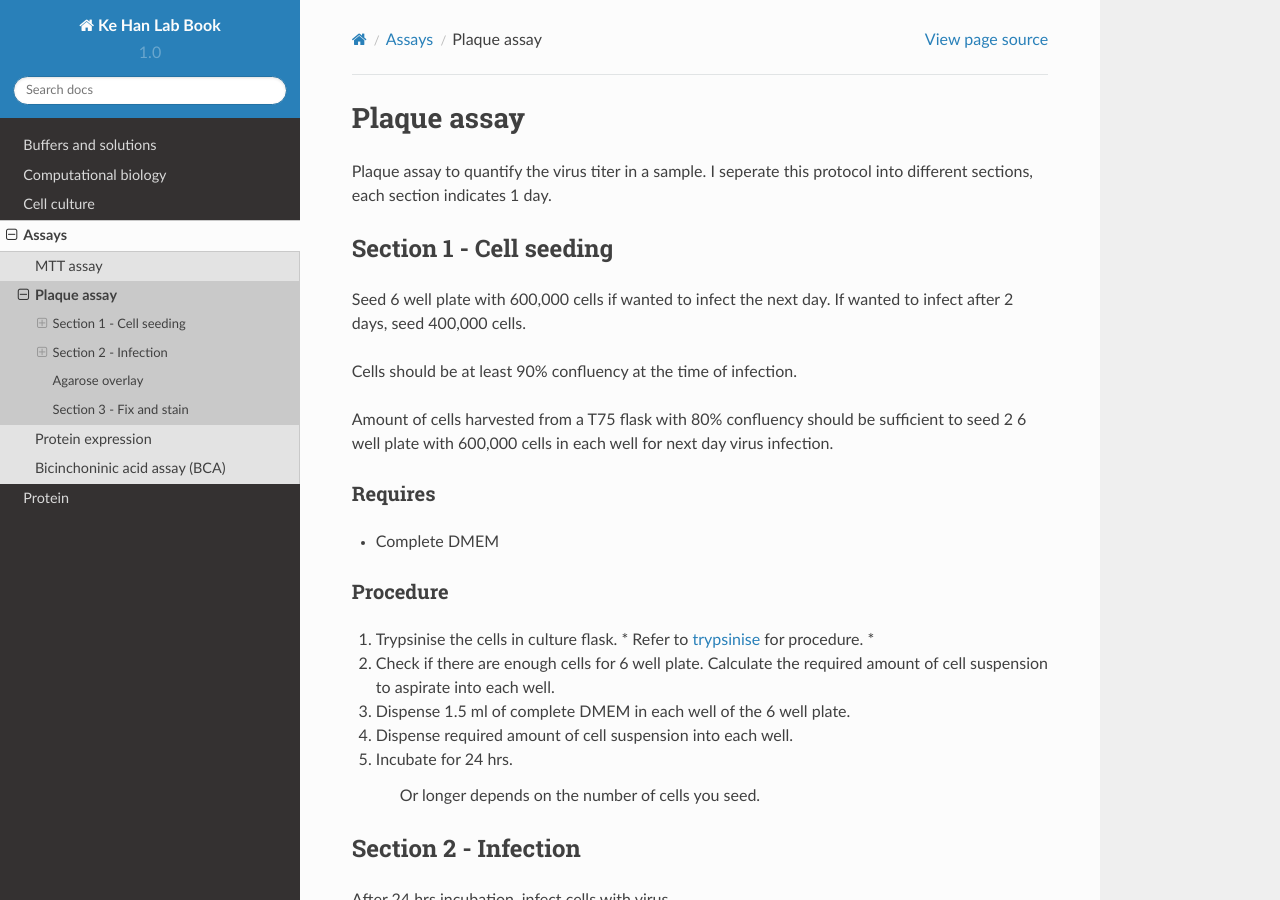
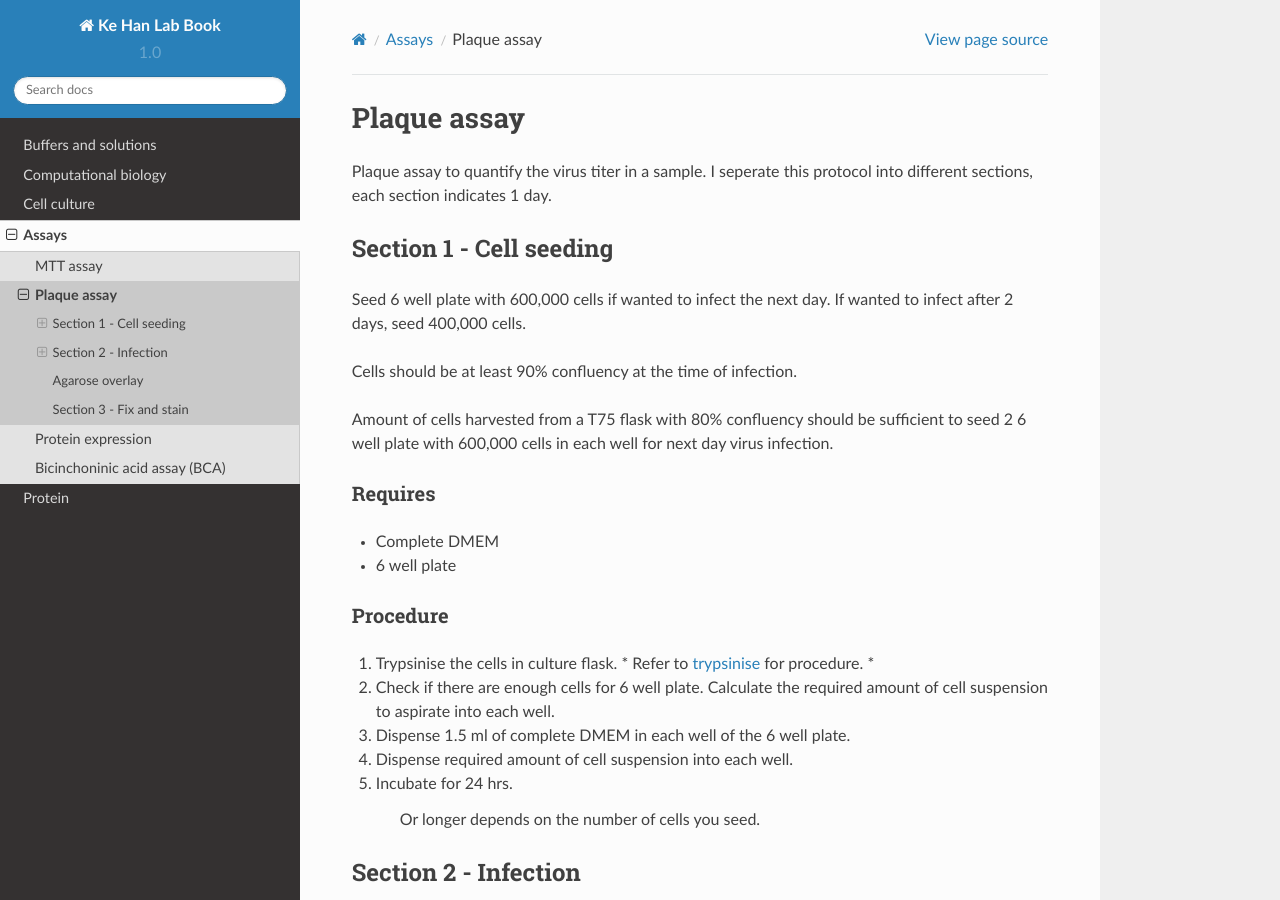
Before and after one commit to kehantan/labbook, a Sphinx documentation site: the page built from docs/assays/plaque.rst, in a window 1280 px wide and 900 px high. Built offline with Sphinx 7.4.7 and the Read the Docs theme 2.0.0, drawn with Linux system fonts in a browser that asks for light colours.

Commit message:
Update plaque.rst

```diff
--- a/docs/assays/plaque.rst
+++ b/docs/assays/plaque.rst
@@ -13,6 +13,7 @@
 Requires
 ~~~~~~~~
 * Complete DMEM
+* 6 well plate
 
 Procedure
 ~~~~~~~~~
```
